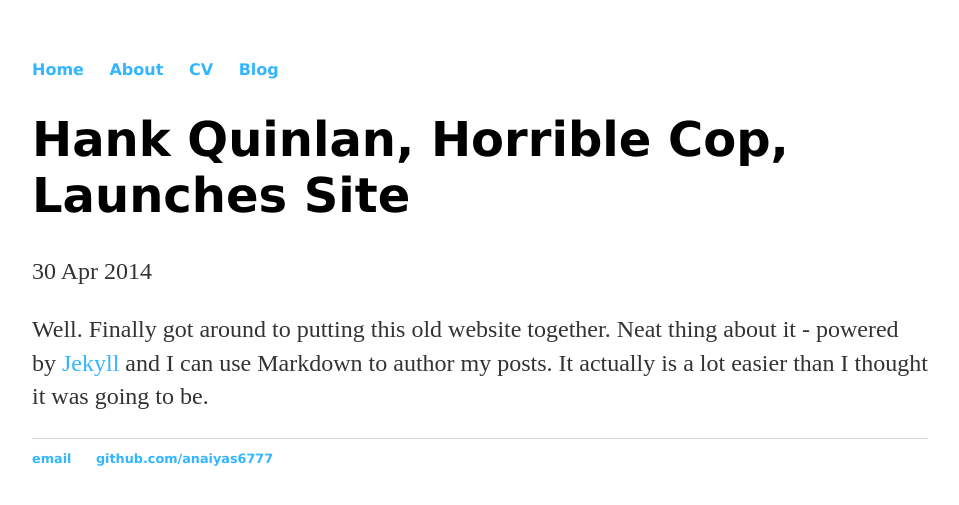
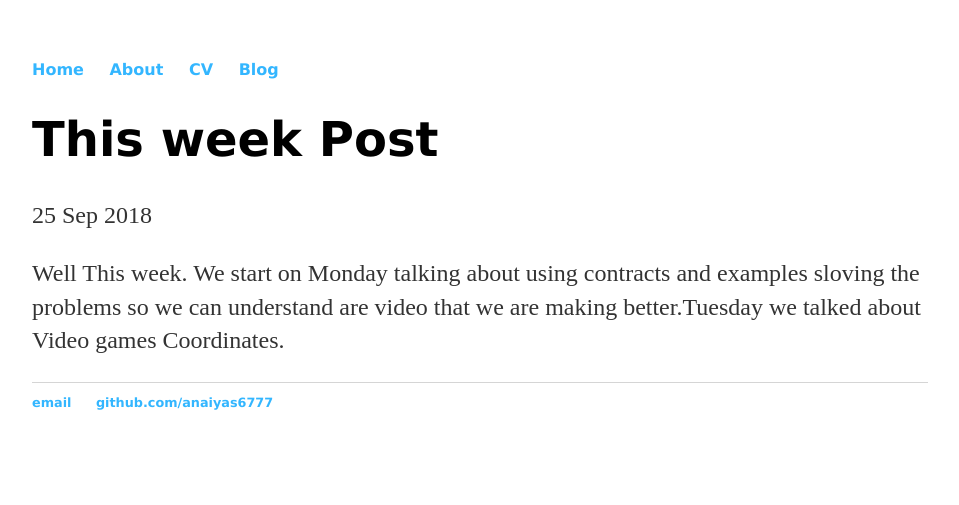
Before and after one commit to Myanimerag/anaiyas6777.github.io, a Jekyll site: the page built from _posts/2014-04-30-hank-quinlan-site-launched.md, in a window 1280 px wide. Shown: the top 505 px of the page, without its empty margins (160-1119 px from the left). Built offline with Jekyll 4.4.1, drawn with Linux system fonts in a browser that asks for light colours.

Commit message:
Update 2014-04-30-hank-quinlan-site-launched.md

```diff
--- a/_posts/2014-04-30-hank-quinlan-site-launched.md
+++ b/_posts/2014-04-30-hank-quinlan-site-launched.md
@@ -1,7 +1,7 @@
 ---
 layout: post
-title: "Hank Quinlan, Horrible Cop, Launches Site"
-date: 2014-04-30
+title: "This week Post"
+date: 2018-09-25
 ---
 
-Well. Finally got around to putting this old website together. Neat thing about it - powered by [Jekyll](http://jekyllrb.com) and I can use Markdown to author my posts. It actually is a lot easier than I thought it was going to be.
+Well This week. We start on Monday talking about using contracts and examples sloving the problems so we can understand are video that we are making better.Tuesday we talked about Video games Coordinates.
```
